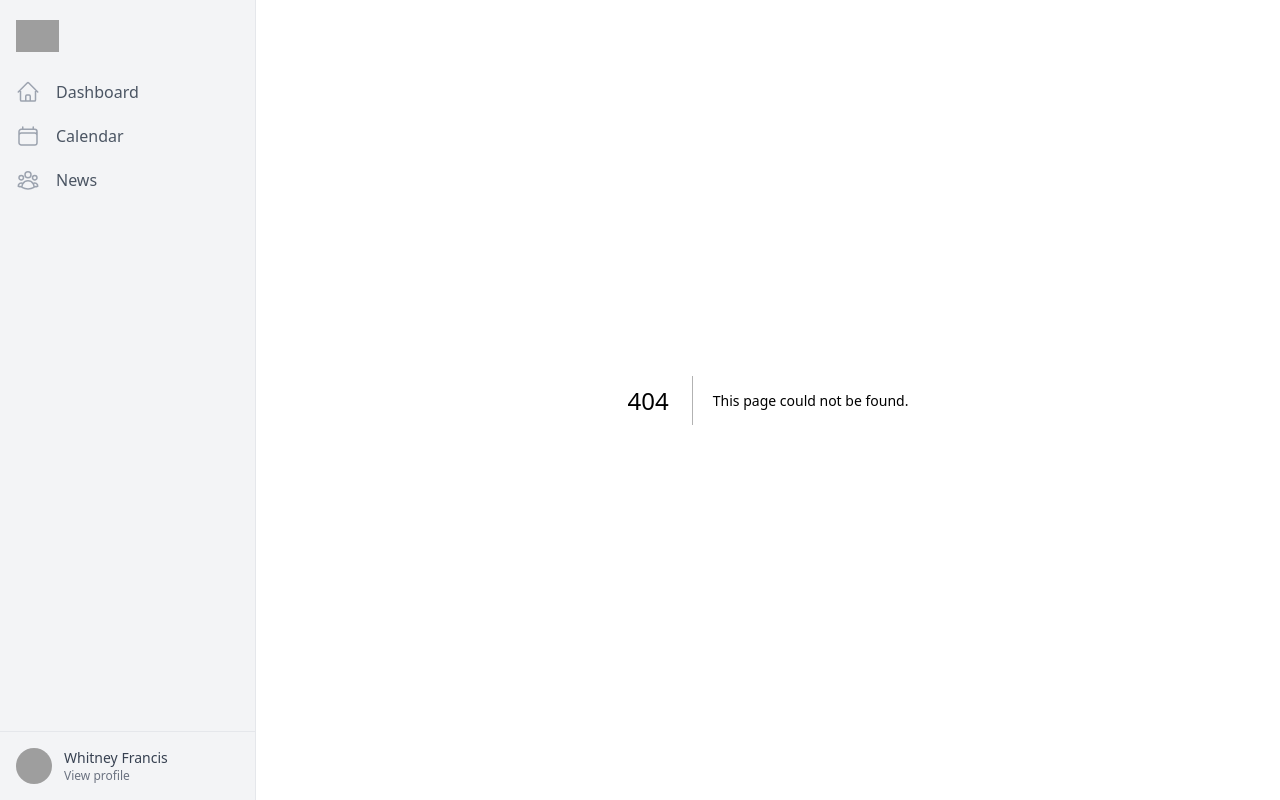
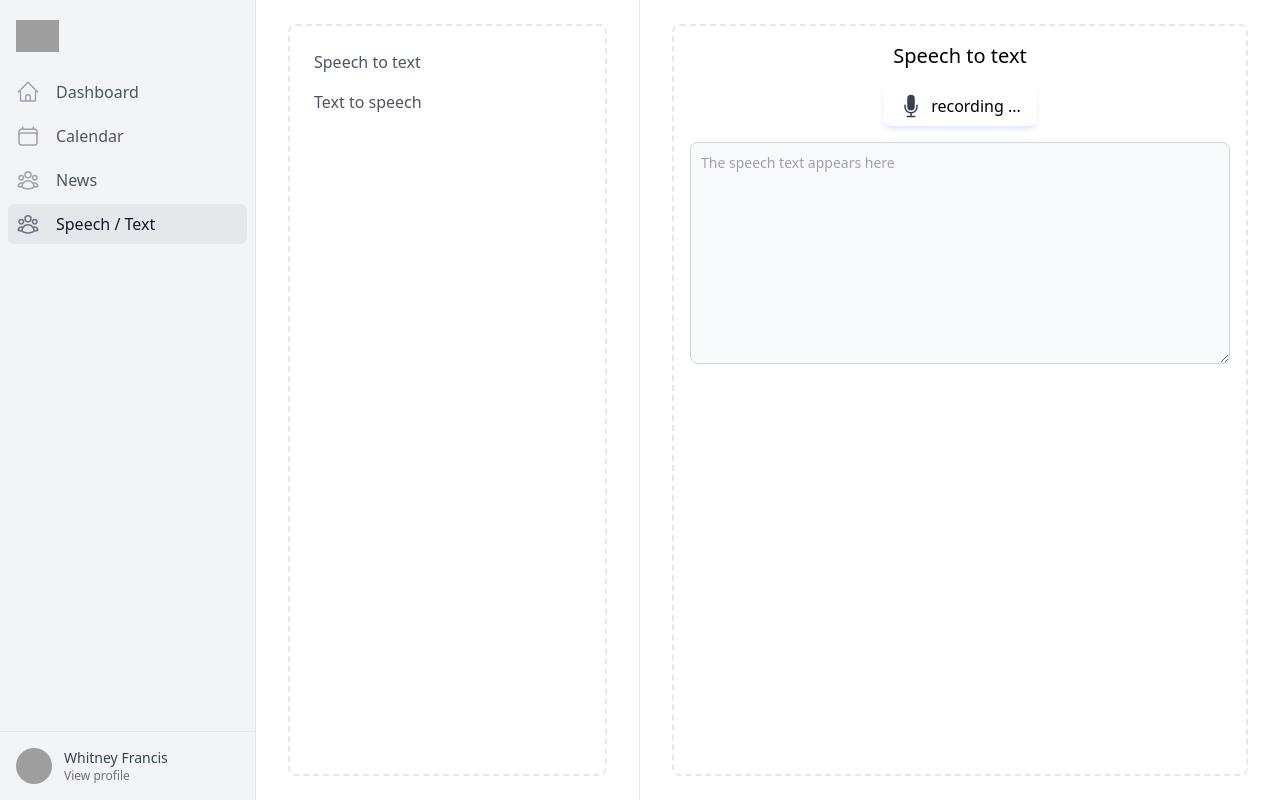
Before and after one commit to manutepowa/movies, a Next.js app: page /text-speech/speech-to-text in a window 1280 px wide. Before the commit this address had no page. Built offline with nearby package versions, Linux system fonts and the light colour scheme; grey boxes are pictures that could not be loaded.

Commit message:
Add speech routes

```diff
--- a/package.json
+++ b/package.json
@@ -20,7 +20,7 @@
     "zustand": "4.3.3"
   },
   "devDependencies": {
-    "@testing-library/react": "13.4.0",
+    "@testing-library/react": "14.0.0",
     "@types/node": "18.14.0",
     "@types/react": "18.0.28",
     "@types/react-dom": "18.0.11",
--- a/src/app/page.tsx
+++ b/src/app/page.tsx
@@ -16,7 +16,7 @@ export default function Example() {
         {/* end movie app */}
       </MainContainer>
       <AsideContainer>
-        <h1>Contenido Dashboard</h1>
+        <h1>Contenido Aside</h1>
       </AsideContainer>
     </div>
   )
--- /dev/null
+++ b/src/app/text-speech/layout.tsx
@@ -0,0 +1,35 @@
+import AsideContainer from "@/components/containers/AsideContainer"
+import MainContainer from "@/components/containers/MainContainer"
+import Link from "next/link"
+
+interface SpeechLayoutProps {
+  children: JSX.Element
+}
+
+export default function SpeechLayout({ children }: SpeechLayoutProps) {
+  return (
+    <div className="relative z-0 flex flex-1 overflow-hidden">
+      <MainContainer>{children}</MainContainer>
+      <AsideContainer>
+        <ul>
+          <li>
+            <Link
+              className="text-gray-600 hover:bg-gray-50 hover:text-gray-900 group flex items-center px-2 py-2 text-base font-medium rounded-md"
+              href="text-speech/speech-to-text"
+            >
+              Speech to text
+            </Link>
+          </li>
+          <li>
+            <Link
+              className="text-gray-600 hover:bg-gray-50 hover:text-gray-900 group flex items-center px-2 py-2 text-base font-medium rounded-md"
+              href="/calendar/calendar2"
+            >
+              Text to speech
+            </Link>
+          </li>
+        </ul>
+      </AsideContainer>
+    </div>
+  )
+}
--- /dev/null
+++ b/src/app/text-speech/page.tsx
@@ -0,0 +1,7 @@
+export default function TextSpeechPage() {
+  return (
+    <div className="justify-center">
+      <h1>Speech recognition and text to speech</h1>
+    </div>
+  )
+}
--- /dev/null
+++ b/src/app/text-speech/speech-to-text/page.tsx
@@ -0,0 +1,12 @@
+import Speech from "../utilities/components/Speech"
+import Text from "../utilities/components/Text"
+
+export default function SpeechToTextPage() {
+  return (
+    <div className="flex flex-col items-center gap-y-4">
+      <h1 className="text-xl">Speech to text</h1>
+      <Speech />
+      <Text />
+    </div>
+  )
+}
--- /dev/null
+++ b/src/app/text-speech/utilities/components/Speech.tsx
@@ -0,0 +1,13 @@
+import { MicrophoneIcon } from "@heroicons/react/24/solid"
+export default function Speech() {
+  const recording = true
+  return (
+    <div className="flex">
+      <div className="flex rounded-lg shadow-md shadow-indigo-100 px-4 py-2 space-x-2">
+        <MicrophoneIcon className="h-6 w-6 text-gray-700" />
+        <p>recording ...</p>
+        {/* <p>Press to start</p> */}
+      </div>
+    </div>
+  )
+}
--- /dev/null
+++ b/src/app/text-speech/utilities/components/Text.tsx
@@ -0,0 +1,12 @@
+export default function Text() {
+  return (
+    <>
+      <textarea
+        id="message"
+        rows={10}
+        className="block p-2.5 w-full text-sm text-gray-900 bg-gray-50 rounded-lg border border-gray-300 focus:ring-blue-500 focus:border-blue-500 dark:bg-gray-700 dark:border-gray-600 dark:placeholder-gray-400 dark:text-white dark:focus:ring-blue-500 dark:focus:border-blue-500"
+        placeholder="The speech text appears here"
+      ></textarea>
+    </>
+  )
+}
--- a/src/components/NavBar/navigationItems.ts
+++ b/src/components/NavBar/navigationItems.ts
@@ -12,6 +12,12 @@ export const navigation: NavLinkType[] = [
   { name: "Dashboard", href: "/", icon: HomeIcon, current: true },
   { name: "Calendar", href: "/calendar", icon: CalendarIcon, current: false },
   { name: "News", href: "/news", icon: UserGroupIcon, current: false },
+  {
+    name: "Speech / Text",
+    href: "/text-speech",
+    icon: UserGroupIcon,
+    current: false,
+  },
   // {
   //   name: "Directory",
   //   href: "/directory",
```
